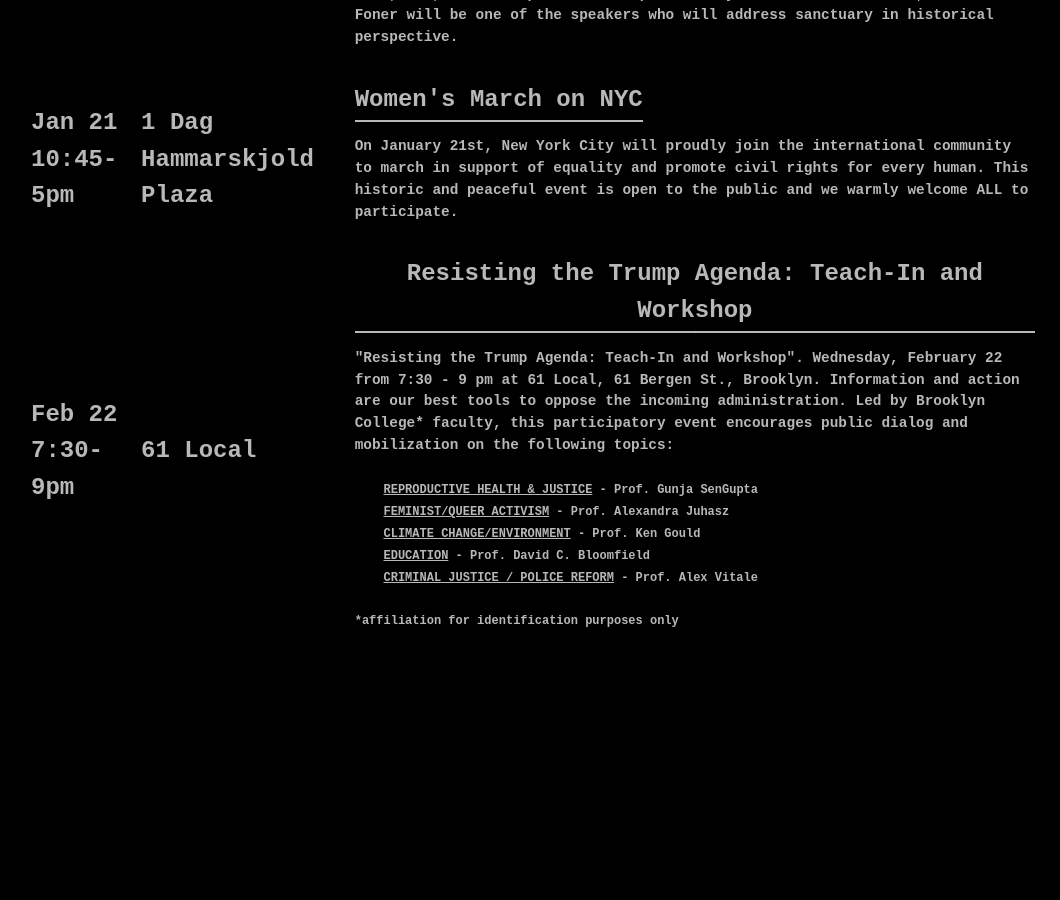
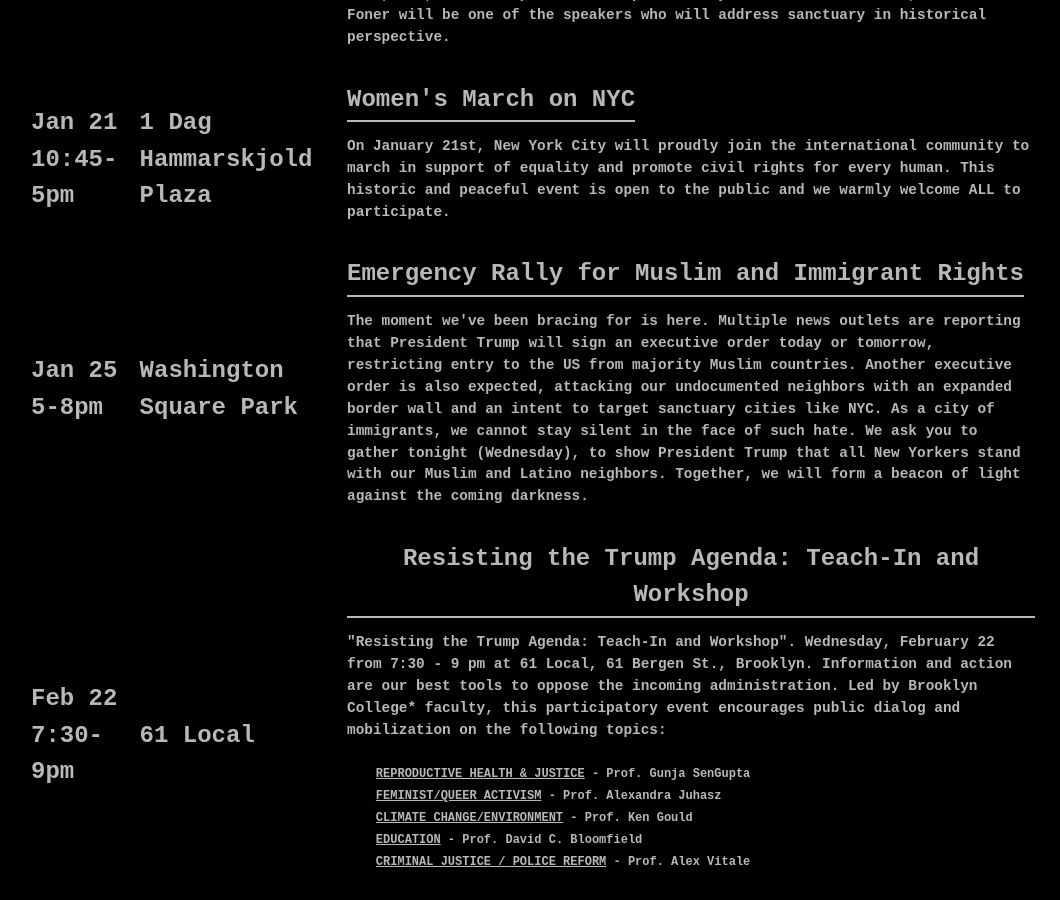
Before and after one commit to bcagainsttrump/bcagainsttrump.github.io, a Jekyll site: the page built from events.html, in a window 1280 px wide and 900 px high, scrolled down 871 px. Shown: the whole window, without its empty margins (107-1167 px from the left). Built offline with Jekyll 4.4.1, drawn with Linux system fonts in a browser that asks for light colours; a script that is not in the unit is left out; before the commit the page ends 1566 px from its top, so only the background shows below that.

Commit message:
added cair event

```diff
--- a/_includes/head.html
+++ b/_includes/head.html
@@ -39,7 +39,7 @@
       OPEN TO THE BROOKLYN COLLEGE COMMUNITY!<br><br>
 
       <label>
-        <select onChange="window.location.href=this.value" id="dropDown">
+        <select onChange="window.location.href=this.value" id="dropDown" data-native-menu="false">
             <option selected>navigate</option>
             <option value="/links">LINKS!</option>
             <option value="/events">EVENTS!</option>
--- a/events.html
+++ b/events.html
@@ -22,6 +22,13 @@
 <h3 id="home">On January 21st, New York City will proudly join the international community to march in support of equality and promote civil rights for every human. This historic and peaceful event is open to the public and we warmly welcome ALL to participate.</h3></td>
 </tr>
 <tr id="home">
+  <td>Jan 25 <br> 5-8pm</td>
+  <td>Washington Square Park</td>
+  <td><a href="https://www.facebook.com/events/1822485898020815/">Emergency Rally for Muslim and Immigrant Rights</a><br>
+
+<h3 id="home">The moment we've been bracing for is here. Multiple news outlets are reporting that President Trump will sign an executive order today or tomorrow, restricting entry to the US from majority Muslim countries. Another executive order is also expected, attacking our undocumented neighbors with an expanded border wall and an intent to target sanctuary cities like NYC. As a city of immigrants, we cannot stay silent in the face of such hate. We ask you to gather tonight (Wednesday), to show President Trump that all New Yorkers stand with our Muslim and Latino neighbors. Together, we will form a beacon of light against the coming darkness.</h3></td>
+</tr>
+<tr id="home">
   <td id="cu">Feb 22 <br> 7:30-9pm</td>
   <td id="cu">61 Local</td>
   <td><a href="https://www.facebook.com/events/1207662739349369/">Resisting the Trump Agenda: Teach-In and Workshop</a><br>
```
Also changed, not shown: 10 other files.
